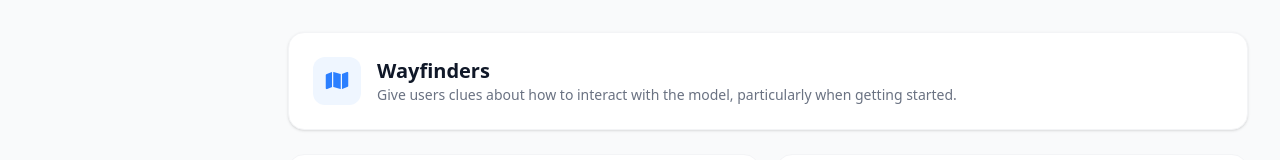
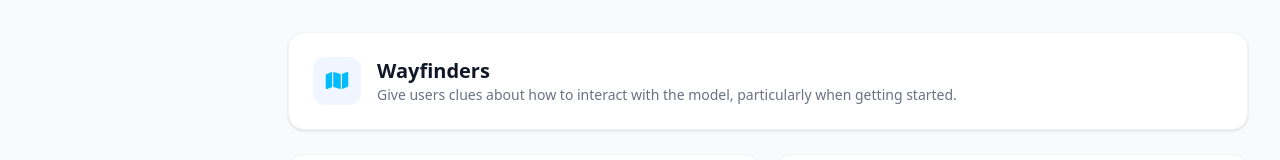
Before and after one commit to Liwei-Ji/ai-agent-input, a React (Vite) app: page / in a window 1280 px wide. Shown: the top 160 px of the page. Built offline with nearby package versions, Linux system fonts and the light colour scheme.

Commit message:
Change text color to sky-400

```diff
--- a/src/components/CardGroup.tsx
+++ b/src/components/CardGroup.tsx
@@ -14,8 +14,8 @@ export const CardGroup = ({ group, onFeatureClick }: Props) => {
   return (
     <section id={groupId} className="mb-12">
       <div className="mb-6 flex items-center gap-4 rounded-2xl bg-white p-6 shadow-sm border border-gray-100">
-        {/* text-blue-500 圖標顏色*/}
-        <div className="flex h-12 w-12 shrink-0 items-center justify-center rounded-xl bg-blue-50 text-blue-500">
+        {/* text-sky-400 圖標顏色*/}
+        <div className="flex h-12 w-12 shrink-0 items-center justify-center rounded-xl bg-blue-50 text-sky-400">
             <i className={`${group.icon} text-xl`} />
         </div>
         <div>
```
